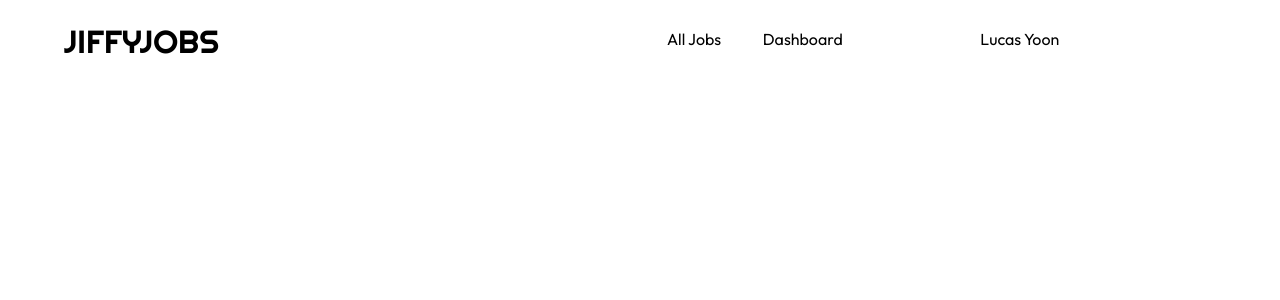
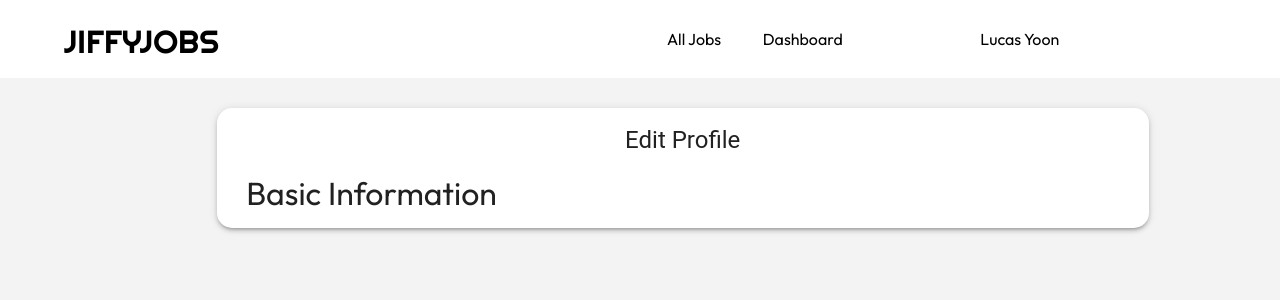
Before and after one commit to jonathanpangg/jiffyjobs, a React (Create React App) app in the folder frontend/jiffyjobs/: page /Profile in a window 1280 px wide. Shown: the top 300 px of the page. Built offline with nearby package versions, Linux system fonts and the light colour scheme; no server answers.

Commit message:
adding profile page

```diff
--- a/frontend/jiffyjobs/src/App.css
+++ b/frontend/jiffyjobs/src/App.css
@@ -102,3 +102,8 @@
   max-height: 80px; /* Limit the maximum height of the display */
   overflow-y: auto; /* Add a scrollbar when content overflows */
 }
+
+.profile-background {
+  background-color: #f3f3f3;
+  height: 100vh;
+}
--- a/frontend/jiffyjobs/src/pages/Profile.js
+++ b/frontend/jiffyjobs/src/pages/Profile.js
@@ -1,11 +1,56 @@
-import React, { Profiler, useEffect, useState } from 'react';
+import React, { useEffect, useState } from 'react';
+import Box from '@mui/material/Box';
+import Card from '@mui/material/Card';
+import Grid from '@mui/material/Grid';
+import Container from '@mui/material/Container';
+import Typography from '@mui/material/Typography';
 
 export function Profile() {
+
+    const userEmail = "useremail";
+    // change this when we implement login
+    useEffect(() => {
+        async function getprofile(userID) {
+            const route = "http://localhost:4000/api/users/getinfo/" + userID
+            fetch(route)
+                .then((response) => {
+                    if (!response.ok) {
+                        console.log(response);
+                        throw new Error('Network response was not ok');
+                    }
+                    return response.json();
+                })
+                .then((data) => {
+                    console.log("heloo worlddddd" + data)
+                })
+
+        }
+        if (userEmail) {
+            getprofile(userEmail)
+        }
+
+    })
+
     return (
-        <div style={{display: 'flex'}}>
-            <div>
 
-            </div>
-        </div>
-    )
+        <div className={'profile-background'}>
+        <Box sx={{ flexGrow: 1 }}>
+            <Grid item xs={12}>
+                <Grid container className='job-table-grid' rowSpacing={2} columnSpacing={2}>
+                    <text style={{width: "100%"}} className='recently-posted-jobs'>
+                    <Card elevation={3} sx={{ p: 2, borderRadius: '15px', maxWidth: 900, mx: "auto" }}>
+                             <Typography variant="h5" component="h2" sx={{ textAlign: 'center', mb: 2 }}>
+                                 Edit Profile
+                             </Typography>
+                             <text style={{width: "100%"}} className='recently-posted-jobs'>
+                                Basic Information
+                            </text>
+
+                        </Card>
+                    </text>
+                </Grid>
+            </Grid>
+        </Box>
+    </div>
+    );
 }
```
Also changed, not shown: 1 other file (tests, documents, lock files or other folders).
